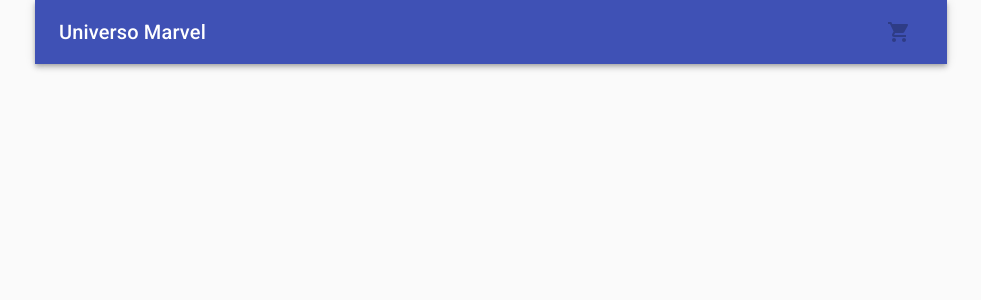
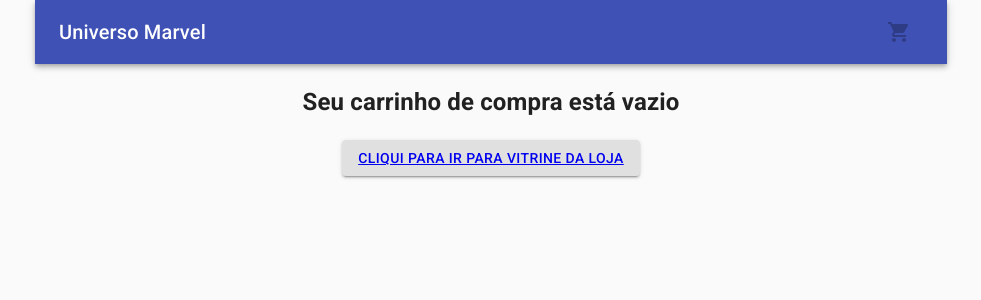
Before and after one commit to fabiosandias/marvel-showcase, a React (Create React App) app: page /cart in a window 1280 px wide. Shown: the top 300 px of the page, without its empty margins (149-1130 px from the left). Built offline with nearby package versions, Linux system fonts and the light colour scheme.

Commit message:
melhoria no carrinho de compra, inclução de quantidade de revista e mais...

```diff
--- a/src/components/card/Card.jsx
+++ b/src/components/card/Card.jsx
@@ -11,6 +11,7 @@
 import Typography from '@material-ui/core/Typography';
 import ShoppingCart from '@material-ui/icons/ShoppingCart';
 import useAddComicStoryToCart from '../../hooks/useAddComicStoryToCart';
+import formatMoney from "../../utils/Ultils";
 import './card.css';
 
 const useStyles = makeStyles({
@@ -40,7 +41,7 @@
                             <Typography gutterBottom variant="h6" component="h4">
                                 {`${props.comic.title.substring(0, 14)}...`}
                             </Typography>
-                            <p className="card__price">$ {props.comic.prices[0].price}</p>
+                            <p className="card__price"> {formatMoney(props.comic.prices[0].price)}</p>
                         </CardContent>
 
                     </CardActionArea>
--- a/src/components/cart/Cart.css
+++ b/src/components/cart/Cart.css
@@ -5,7 +5,9 @@
     margin-bottom: 20px;
     border: 1px solid #cdcdcd;
 }
-
+.empty_cart {
+    text-align: center;
+}
 .cart__image {
     width: 100%;
     height: auto;
--- a/src/components/cart/Cart.jsx
+++ b/src/components/cart/Cart.jsx
@@ -1,21 +1,41 @@
-import React from "react";
+import React, {useEffect, useState} from "react";
 
-import './Cart.css';
 import DeleteIcon from "@material-ui/icons/Delete";
 import IconButton from "@material-ui/core/IconButton";
 import TextField from '@material-ui/core/TextField';
+import Button from '@material-ui/core/Button';
+import useDeleteComicStoryToCart from "../../hooks/useDeleteComicStoryToCart";
+import {addQuantityAction} from "../../store/actions-reducers";
 
-import useDeleteComicStoryToCart from "../../hooks/useDeleteComicStoryToCart";
-import {useSelector} from "react-redux";
+import {useDispatch, useSelector} from "react-redux";
 import {Link} from "react-router-dom";
-import Card from "@material-ui/core/Card";
+import formatMoney from "../../utils/Ultils";
+import './Cart.css';
 
 export default props => {
-const { deleteComicToCart } = useDeleteComicStoryToCart();
-const comics = useSelector(state => state.cart);
+    const {deleteComicToCart} = useDeleteComicStoryToCart();
+    const comics = useSelector(state => state.cart);
+    const dispatch = useDispatch();
+
+    const addQuantity = (event, id) => {
+        dispatch(addQuantityAction(id, event.target.value, ))
+    }
 
     return (
         <>
+            {(comics.length === 0) ?
+                <div className="empty_cart">
+                    <h2>Seu carrinho de compra está vazio</h2>
+                    <Button variant="contained">
+                        <Link to="/">Cliqui para ir para vitrine da loja</Link>
+                    </Button>
+                </div>
+                :
+                <div>
+                    <h2>Carrinho de compra</h2>
+                </div>
+            }
+
             {comics.map((comic, index) =>
                 <div className="cart" key={comic.id}>
                     <div className="cart__box-image">
@@ -29,7 +49,6 @@
                         <Link to={`/product-detail/${comic.id}`} className="card__link"><h3>{comic.title}</h3></Link>
                     </div>
                     <div className="cart__box-quantity">
-                        {/*<span><input className="cart__box-quantity--input" type="number" value={0}/></span>*/}
                         <TextField
                             id="outlined-number"
                             label="Number"
@@ -37,23 +56,29 @@
                             InputLabelProps={{
                                 shrink: true,
                             }}
+                            value={!comic.quantity ? comic.quantity = 1 : comic.quantity}
+                            inputProps={{min: "0", max: "10", step: "1"}}
                             variant="outlined"
+                            onChange={(event) => addQuantity(event, comic.id)}
 
                             size="small"
                         />
                     </div>
                     <div className="cart__box-price">
-                        <span>R$ {comic.prices[0].price}</span>
+                        <span>
+                            {formatMoney(comic.quantity * comic.prices[0].price)}
+                          </span>
                     </div>
                     <div className="cart__box-delete">
                         <IconButton
-                            onClick={() => deleteComicToCart(1)}
+                            onClick={() => deleteComicToCart(index)}
                         >
                             <DeleteIcon/>
                         </IconButton>
                     </div>
                 </div>
             )}
+
         </>
     );
 }
--- a/src/components/header/Header.jsx
+++ b/src/components/header/Header.jsx
@@ -85,7 +85,11 @@
     const isMenuOpen = Boolean(anchorEl);
     const isMobileMenuOpen = Boolean(mobileMoreAnchorEl);
     const [totalComics, setTotalComics] = useState(0)
-    const comics = useSelector(state => state.cart);
+
+    const comics = useSelector(state => {
+        debugger
+        return state.cart
+    });
 
     const { deleteComicToCart } = useDeleteComicStoryToCart();
 
--- a/src/constants/constants.js
+++ b/src/constants/constants.js
@@ -11,6 +11,7 @@
 const ACTIONS = {
     ADD_TO_CART: 'ADD_TO_CART',
     DELETE_TO_CART: 'DELETE_TO_CART',
-    SAVE_SEARCH_RESULT: 'SAVE_SEARCH_RESULT'
+    SAVE_SEARCH_RESULT: 'SAVE_SEARCH_RESULT',
+    ADD_QUANTITY: 'ADD_QUANTITY'
 }
 export { API, ACTIONS };
--- a/src/store/actions-reducers.js
+++ b/src/store/actions-reducers.js
@@ -15,4 +15,12 @@
     payload: data
 });
 
-export {addToCartAction, saveSearchResult, deleteToCartAction};
+const addQuantityAction = (id, value) => ({
+    type: __.ADD_QUANTITY,
+    payload: {
+        value: parseInt(value),
+        id: id
+    }
+})
+
+export {addToCartAction, saveSearchResult, deleteToCartAction, addQuantityAction};
--- a/src/store/reducers.js
+++ b/src/store/reducers.js
@@ -27,6 +27,22 @@
                 ...state,
                 cart: state.cart.filter((comic, index) => index != payload)
             };
+        case __.ADD_QUANTITY:
+            return {
+                ...state,
+                cart: state.cart.map((comic, index) => {
+                    if (comic.id === payload.id) {
+                        if (!state.cart[index].quantity) {
+                            state.cart[index]['quantity'] = 0;
+                            state.cart[index].quantity = parseInt(payload.value);
+                        } else {
+                            state.cart[index].quantity = parseInt(payload.value);
+                        }
+                    }
+
+                    return {...comic}
+                })
+            };
         default:
             return state;
     }
--- /dev/null
+++ b/src/utils/Ultils.js
@@ -0,0 +1,5 @@
+const formatMoney = (value) => {
+    return value.toLocaleString('pt-BR', { style: 'currency', currency: 'BRL' });
+}
+
+export default formatMoney;
```
Also changed, not shown: src/hooks/useAddQuantityAndKey.jsx (added).
